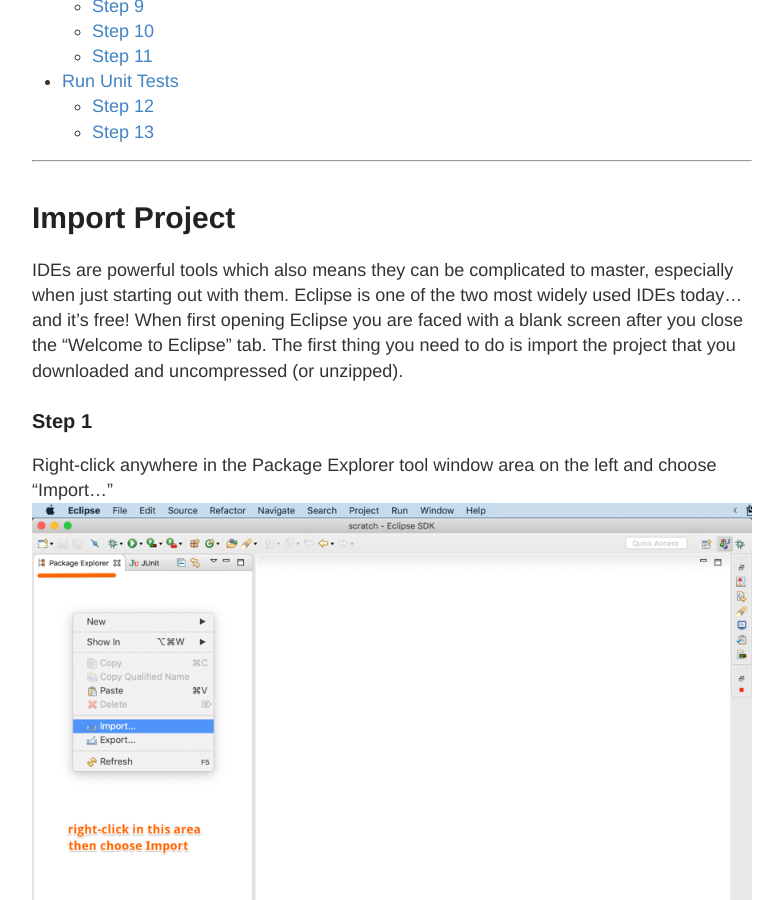
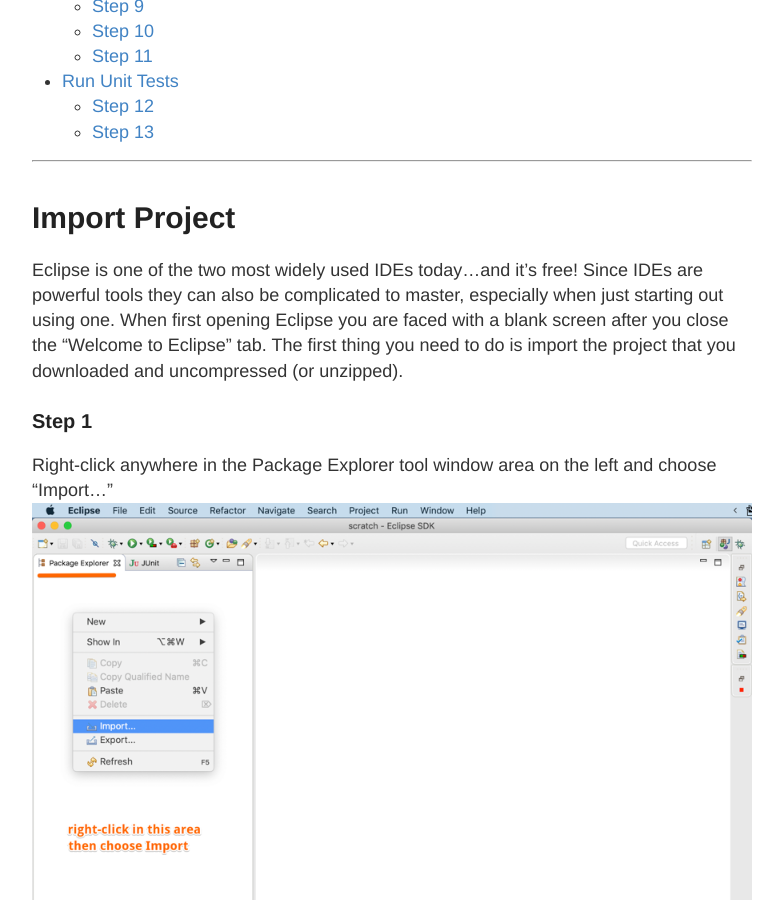
Before and after one commit to jwatson3d/jwatson3d.github.io, a Jekyll site: the page built from _cs320/eclipse-setup.md, in a window 1280 px wide and 900 px high, scrolled down 591 px. Shown: the whole window, without its empty margins (248-1031 px from the left). Built offline with Jekyll 4.4.1, drawn with Linux system fonts in a browser that asks for light colours; some of the changed text lies outside the part shown.

```diff
--- a/_cs320/eclipse-setup.md
+++ b/_cs320/eclipse-setup.md
@@ -11,7 +11,7 @@
 <hr/>
 
 # Import Project
-IDEs are powerful tools which also means they can be complicated to master, especially when just starting out with them. Eclipse is one of the two most widely used IDEs today...and it's free! When first opening Eclipse you are faced with a blank screen after you close the "Welcome to Eclipse" tab. The first thing you need to do is import the project that you downloaded and uncompressed (or unzipped).
+Eclipse is one of the two most widely used IDEs today...and it's free! Since IDEs are powerful tools they can also be complicated to master, especially when just starting out using one.  When first opening Eclipse you are faced with a blank screen after you close the "Welcome to Eclipse" tab. The first thing you need to do is import the project that you downloaded and uncompressed (or unzipped).
 
 ### Step 1
 Right-click anywhere in the Package Explorer tool window area on the left and choose "Import..."
```
Also changed, not shown: other parts of _cs320/eclipse-setup.md (+1 -1 lines).
